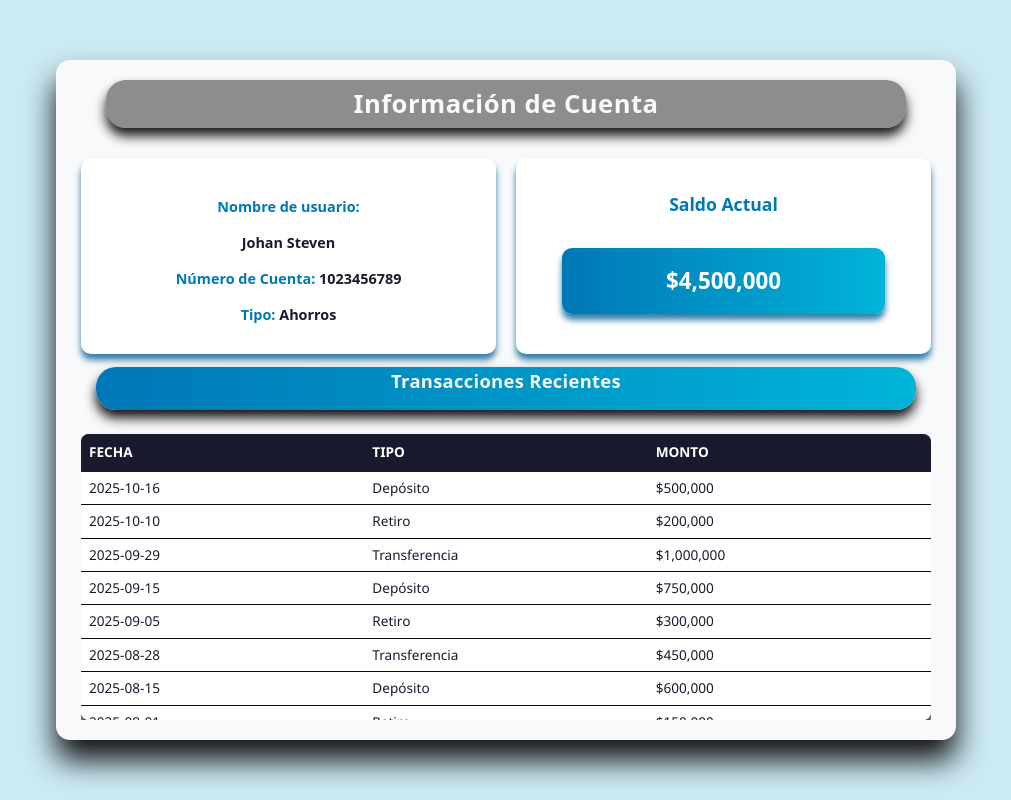
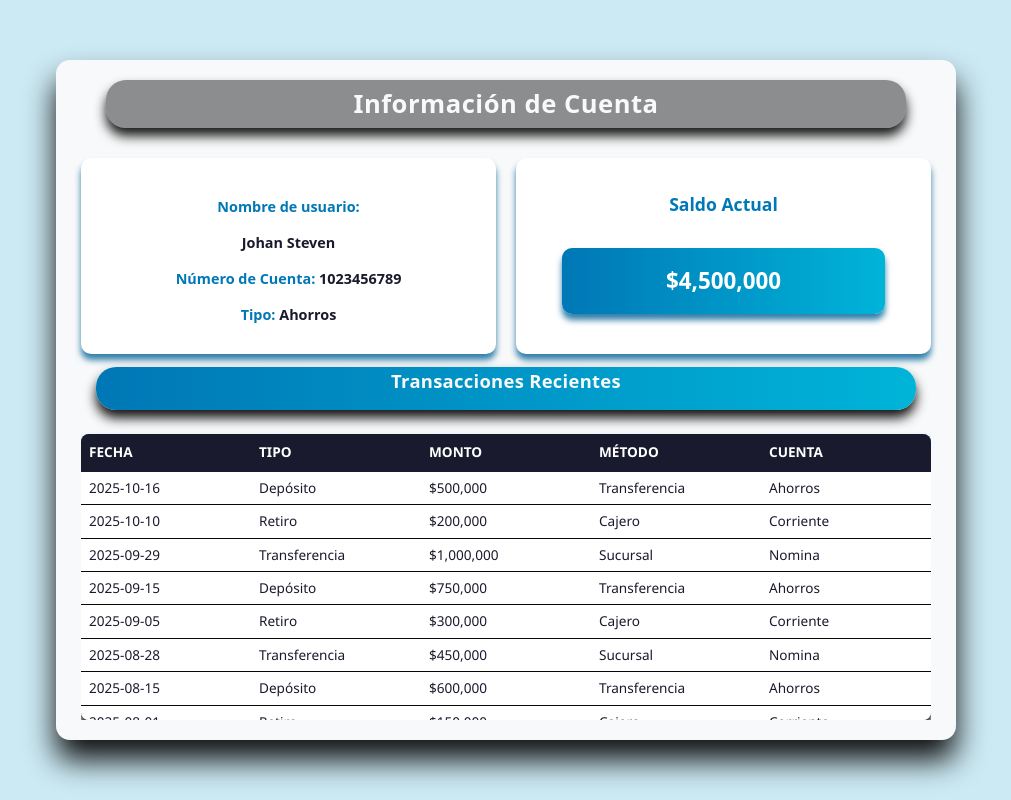
Before and after one commit to Franco-124/Proyecto_Web_Banco, a React (Vite) app: page /accounts in a window 1280 px wide. Shown: the whole page, without its empty margins (134-1145 px from the left). Built offline with nearby package versions, Linux system fonts and the light colour scheme.

Commit message:
feat: enhance transaction components with improved forms and additional fields for better user interaction

```diff
--- a/src/components/Accounts/Accounts.jsx
+++ b/src/components/Accounts/Accounts.jsx
@@ -8,19 +8,18 @@ function Accounts(){
         saldo: 4500000,
     };
 
-
     const transacciones = [
-        { fecha: "2025-10-16", tipo: "Depósito", monto: 500000 },
-        { fecha: "2025-10-10", tipo: "Retiro", monto: 200000 },
-        { fecha: "2025-09-29", tipo: "Transferencia", monto: 1000000 },
-        { fecha: "2025-09-15", tipo: "Depósito", monto: 750000 },
-        { fecha: "2025-09-05", tipo: "Retiro", monto: 300000 },
-        { fecha: "2025-08-28", tipo: "Transferencia", monto: 450000 },
-        { fecha: "2025-08-15", tipo: "Depósito", monto: 600000 },
-        { fecha: "2025-08-01", tipo: "Retiro", monto: 150000 },
-        { fecha: "2025-07-20", tipo: "Transferencia", monto: 800000 },
-        { fecha: "2025-07-10", tipo: "Depósito", monto: 400000 },
-        { fecha: "2025-06-30", tipo: "Retiro", monto: 250000 },
+        { fecha: "2025-10-16", tipo: "Depósito", monto: 500000, metodo: "Transferencia", cuenta: "Ahorros" },
+        { fecha: "2025-10-10", tipo: "Retiro", monto: 200000, metodo: "Cajero", cuenta: "Corriente" },
+        { fecha: "2025-09-29", tipo: "Transferencia", monto: 1000000, metodo: "Sucursal", cuenta: "Nomina" },
+        { fecha: "2025-09-15", tipo: "Depósito", monto: 750000, metodo: "Transferencia", cuenta: "Ahorros" },
+        { fecha: "2025-09-05", tipo: "Retiro", monto: 300000, metodo: "Cajero", cuenta: "Corriente" },
+        { fecha: "2025-08-28", tipo: "Transferencia", monto: 450000, metodo: "Sucursal", cuenta: "Nomina" },
+        { fecha: "2025-08-15", tipo: "Depósito", monto: 600000, metodo: "Transferencia", cuenta: "Ahorros" },
+        { fecha: "2025-08-01", tipo: "Retiro", monto: 150000, metodo: "Cajero", cuenta: "Corriente" },
+        { fecha: "2025-07-20", tipo: "Transferencia", monto: 800000, metodo: "Sucursal", cuenta: "Nomina" },
+        { fecha: "2025-07-10", tipo: "Depósito", monto: 400000, metodo: "Transferencia", cuenta: "Ahorros" },
+        { fecha: "2025-06-30", tipo: "Retiro", monto: 250000, metodo: "Cajero", cuenta: "Corriente" },
     ];
 
     return (
@@ -50,6 +49,8 @@ function Accounts(){
                             <th>Fecha</th>
                             <th>Tipo</th>
                             <th>Monto</th>
+                            <th>Método</th>
+                            <th>Cuenta</th>
                         </tr>
                         </thead>
                         <tbody>
@@ -58,6 +59,8 @@ function Accounts(){
                             <td>{t.fecha}</td>
                             <td>{t.tipo}</td>
                             <td>${t.monto.toLocaleString()}</td>
+                            <td>{t.metodo}</td>
+                            <td>{t.cuenta}</td>
                             </tr>
                         ))}
                         </tbody>
--- a/src/components/Transactions/Deposit.jsx
+++ b/src/components/Transactions/Deposit.jsx
@@ -5,9 +5,25 @@ function Deposit() {
         <div id="deposit-container">
             <h2>Realizar Depósito</h2>
             <div id="deposit-form">
-                <input type="text" placeholder="Tipo de cuenta" />
-                <input type="text" placeholder="Metodo de deposito" />
-                <input type="number" placeholder="Cantidad a depositar" step="0.01" />
+                <select id="tipo-cuenta" name="tipo-cuenta">
+                <option value="" disabled selected>Selecciona un tipo de cuenta</option>
+                <option value="ahorros">Cuenta de Ahorros</option>
+                <option value="corriente">Cuenta Corriente</option>
+                <option value="nomina">Cuenta de Nómina</option>
+                </select>
+                <select id="metodo-deposito" name="metodo-deposito" placeholder="Método de depósito">
+                <option value="" disabled selected>Selecciona un método de depósito</option>
+                <option value="cajero-automatico">Cajero Automático</option>
+                <option value="sucursal-bancaria">Sucursal bancaria</option>
+                <option value="transferencia-bancaria">Transferencia bancaria</option>
+                </select>
+                <select id="cantidad-dinero" name="cantidad-dinero" placeholder="Cantidad a depositar">
+                <option value="" disabled selected>Selecciona una cantidad a depositar</option>
+                <option value="20000">20.000</option>
+                <option value="50000">50.000</option>
+                <option value="100000">100.000</option>
+                <option value="300000">300.000</option>
+                </select>
                 <input type="text" placeholder="Descripción (Opcional)" />
                 <button>Depositar Dinero</button>
             </div>
@@ -15,5 +31,4 @@ function Deposit() {
         </div>
     )
 }
-
 export default Deposit;
--- a/src/components/Transactions/TransactionsHistory.jsx
+++ b/src/components/Transactions/TransactionsHistory.jsx
@@ -3,17 +3,17 @@
 function TransactionsHistory() {
 
     const transacciones = [
-        { fecha: "2025-10-16", tipo: "Depósito", monto: 500000 },
-        { fecha: "2025-10-10", tipo: "Retiro", monto: 200000 },
-        { fecha: "2025-09-29", tipo: "Transferencia", monto: 1000000 },
-        { fecha: "2025-09-15", tipo: "Depósito", monto: 750000 },
-        { fecha: "2025-09-05", tipo: "Retiro", monto: 300000 },
-        { fecha: "2025-08-28", tipo: "Transferencia", monto: 450000 },
-        { fecha: "2025-08-15", tipo: "Depósito", monto: 600000 },
-        { fecha: "2025-08-01", tipo: "Retiro", monto: 150000 },
-        { fecha: "2025-07-20", tipo: "Transferencia", monto: 800000 },
-        { fecha: "2025-07-10", tipo: "Depósito", monto: 400000 },
-        { fecha: "2025-06-30", tipo: "Retiro", monto: 250000 },
+        { fecha: "2025-10-16", tipo: "Depósito", monto: 500000, metodo: "Transferencia", cuenta: "Ahorros" },
+        { fecha: "2025-10-10", tipo: "Retiro", monto: 200000, metodo: "Cajero", cuenta: "Corriente" },
+        { fecha: "2025-09-29", tipo: "Transferencia", monto: 1000000, metodo: "Sucursal", cuenta: "Nomina" },
+        { fecha: "2025-09-15", tipo: "Depósito", monto: 750000, metodo: "Transferencia", cuenta: "Ahorros" },
+        { fecha: "2025-09-05", tipo: "Retiro", monto: 300000, metodo: "Cajero", cuenta: "Corriente" },
+        { fecha: "2025-08-28", tipo: "Transferencia", monto: 450000, metodo: "Sucursal", cuenta: "Nomina" },
+        { fecha: "2025-08-15", tipo: "Depósito", monto: 600000, metodo: "Transferencia", cuenta: "Ahorros" },
+        { fecha: "2025-08-01", tipo: "Retiro", monto: 150000, metodo: "Cajero", cuenta: "Corriente" },
+        { fecha: "2025-07-20", tipo: "Transferencia", monto: 800000, metodo: "Sucursal", cuenta: "Nomina" },
+        { fecha: "2025-07-10", tipo: "Depósito", monto: 400000, metodo: "Transferencia", cuenta: "Ahorros" },
+        { fecha: "2025-06-30", tipo: "Retiro", monto: 250000, metodo: "Cajero", cuenta: "Corriente" },
     ];
 
     return (
@@ -25,6 +25,8 @@ function TransactionsHistory() {
                         <th>Fecha</th>
                         <th>Tipo</th>
                         <th>Monto</th>
+                        <th>Metodo</th>
+                        <th>Cuenta</th>
                     </tr>
                     </thead>
                     <tbody>
@@ -33,6 +35,8 @@ function TransactionsHistory() {
                         <td>{t.fecha}</td>
                         <td>{t.tipo}</td>
                         <td>${t.monto.toLocaleString()}</td>
+                        <td>{t.metodo}</td>
+                        <td>{t.cuenta}</td>
                         </tr>
                     ))}
                     </tbody>
--- a/src/components/Transactions/Transfer.jsx
+++ b/src/components/Transactions/Transfer.jsx
@@ -5,8 +5,19 @@ function Transfer() {
             <h2>Complete los campos para realizar la transferencia</h2>
             <div id="transfer-form">
                 <input type="text" placeholder="Número de cuenta destino" />
-                <input type="number" placeholder="Valor a transferir"step="0.01"/>
-                <input type="text" placeholder="Tipo de cuenta" />
+                <select id="cantidad-dinero" name="cantidad-dinero" placeholder="Cantidad a transferir">
+                <option value="" disabled selected>Selecciona una cantidad a transferir</option>
+                <option value="20000">20.000</option>
+                <option value="50000">50.000</option>
+                <option value="100000">100.000</option>
+                <option value="300000">300.000</option>
+                </select>
+                <select id="tipo-cuenta" name="tipo-cuenta" placeholder="Tipo de cuenta">
+                <option value="" disabled selected>Selecciona un tipo de cuenta</option>
+                <option value="ahorros">Cuenta de Ahorros</option>
+                <option value="corriente">Cuenta Corriente</option>
+                <option value="nomina">Cuenta de Nómina</option>
+                </select>
                 <input type="text" placeholder="Descripción (opcional)" />
                 <button>Transferir Dinero</button>
             </div>
--- a/src/components/Transactions/Withdraw.jsx
+++ b/src/components/Transactions/Withdraw.jsx
@@ -5,15 +5,31 @@ function Withdraw() {
         <div id="withdraw-container">
             <h2>Complete los campos para realizar el retiro</h2>
             <div id="withdraw-form">
-                <input type="text" placeholder="Tipo de cuenta" step="0.01" />
-                <input type="number" placeholder="Cantidad a retirar" step="0.01" />
-                <input type="text" placeholder="Metodo de retiro" />
+                <select id="tipo-cuenta" name="tipo-cuenta">
+                <option value="" disabled selected>Selecciona un tipo de cuenta</option>
+                <option value="ahorros">Cuenta de Ahorros</option>
+                <option value="corriente">Cuenta Corriente</option>
+                <option value="nomina">Cuenta de Nómina</option>
+                </select>
+                <select id="cantidad-dinero" name="cantidad-dinero" placeholder="Cantidad a retirar">
+                <option value="" disabled selected>Selecciona una cantidad a retirar</option>
+                <option value="20000">20.000</option>
+                <option value="50000">50.000</option>
+                <option value="100000">100.000</option>
+                <option value="300000">300.000</option>
+                </select>
+                <select id="metodo-retiro" name="metodo-retiro">
+                <option value="" disabled selected>Selecciona un método de retiro</option>
+                <option value="cajero-automatico">Cajero Automático (ATM)</option>
+                <option value="sucursal-bancaria">Sucursal bancaria</option>
+                <option value="transferencia-bancaria">Transferencia bancaria</option>
+                <option value="transferencia-otra-cuenta">Transferencia a otra cuenta</option>
+                </select>
                 <button>Retirar Dinero</button>
             </div>
+        </div>
+    )
 
-        </div>
-
-    )
 }
 
 export default Withdraw;
--- a/src/components/Transactions/transactions.css
+++ b/src/components/Transactions/transactions.css
@@ -59,7 +59,7 @@
   border-radius: 12px;
   min-width: 220px;
   height: 370px;
-  box-shadow: 0 10px 25px rgba(26, 26, 46, 0.2);
+  box-shadow: 0 20px 25px rgba(0, 0, 0, 0.627);
 }
 
 .transactions-menu :hover {
@@ -99,7 +99,7 @@
   height: 380px;
   border-radius: 15px;
   padding: 15px 20px;
-  box-shadow: 0 5px 20px rgba(26, 26, 46, 0.08);
+  box-shadow: 0 5px 20px rgb(8, 8, 8);
   display: flex;
   justify-content: center;
   align-items: flex-start;
@@ -108,7 +108,7 @@
 }
 
 .transactions-view:hover {
-  box-shadow: 0 10px 30px rgba(26, 26, 46, 0.12);
+  box-shadow: 0 5px 20px rgb(245, 67, 67);
   transform: translateY(-2px);
 }
 
@@ -153,6 +153,31 @@
   width: 100%;
   max-width: 95%;
   padding-bottom: 10px;
+}
+
+
+#cantidad-dinero , #metodo-retiro, #metodo-deposito , #tipo-cuenta {
+  width: 100%;
+  max-width: 100%;
+  padding: 10px 12px;
+  border: 2px solid #d1e7f0;
+  border-radius: 8px;
+  font-size: 0.95rem;
+  background-color: #ffffff;
+  color: var(--color-oscuro);
+  transition: all 0.3s ease;
+  box-shadow: 0 2px 4px rgba(26, 26, 46, 0.04);
+  cursor: pointer;
+}
+
+#cantidad-dinero:focus, #metodo-retiro:focus, #metodo-deposito:focus, #tipo-cuenta:focus {
+  border-color: var(--color-principal);
+  outline: none;
+  box-shadow: 0 0 0 3px rgba(0, 118, 182, 0.332);
+}
+
+#cantidad-dinero:hover, #metodo-retiro:hover, #metodo-deposito:hover, #tipo-cuenta:hover {
+  border-color: var(--color-acento);
 }
 
 #deposit-form input,
```
